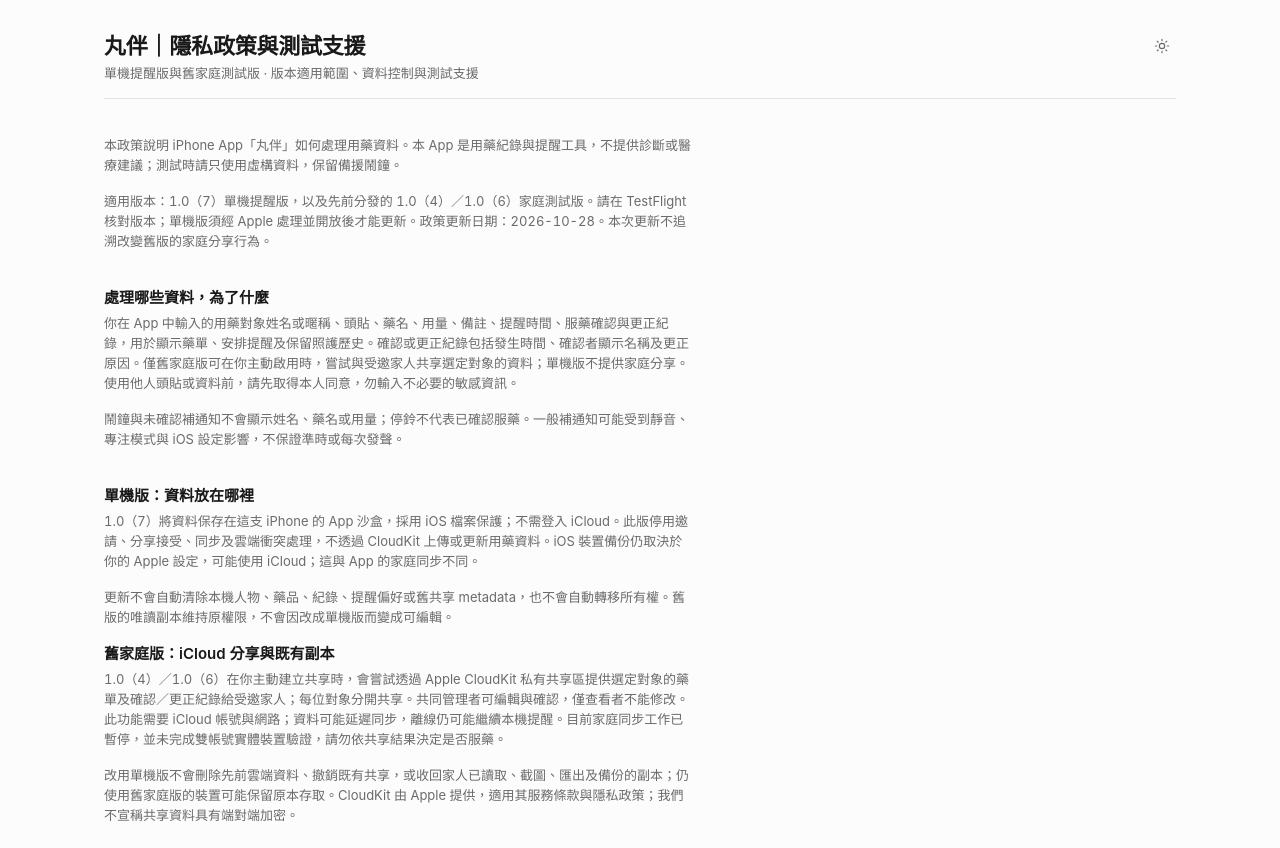
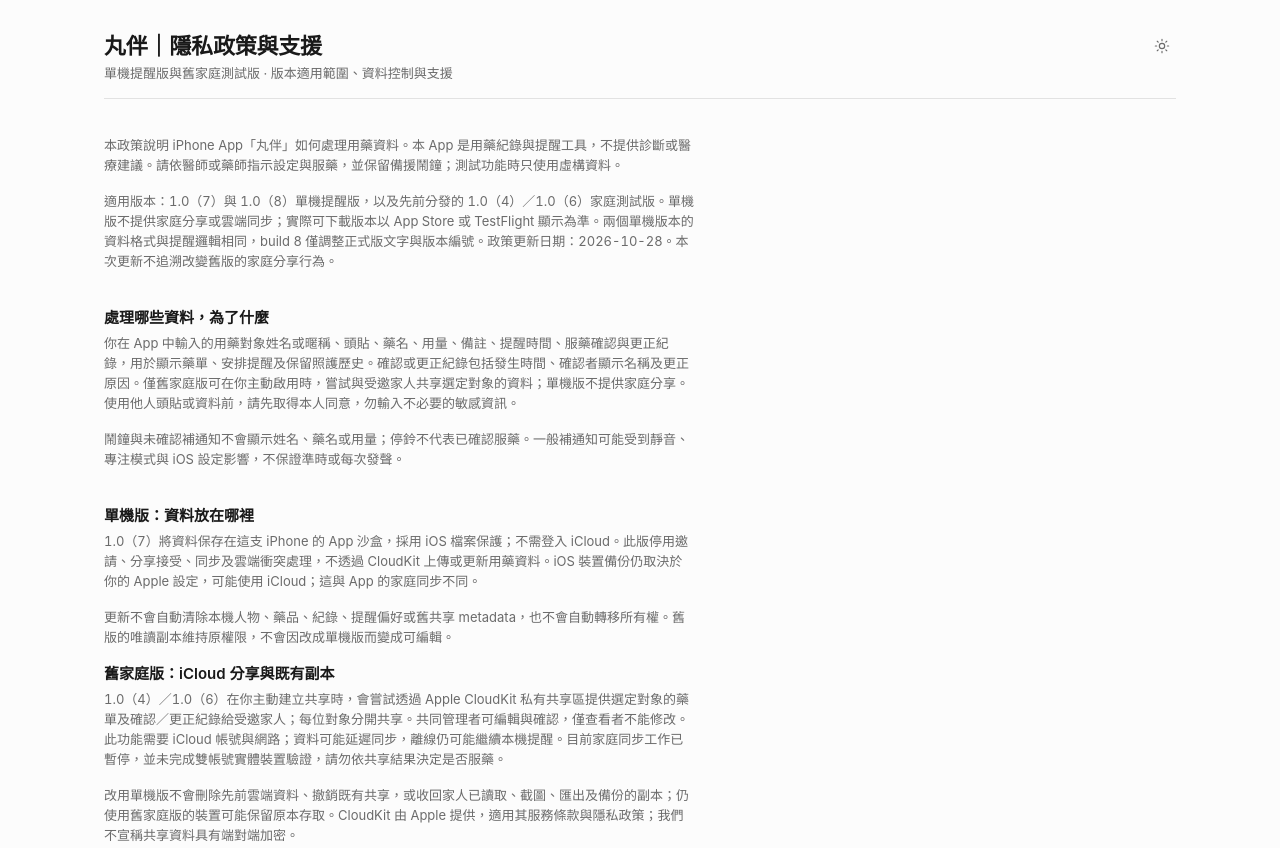
Before and after one commit to wenyen-hsu/wanban-privacy, a plain HTML site: page index.html in a window 1280 px wide. Shown: the top 848 px of the page. Drawn offline with Linux system fonts and the light colour scheme.

Commit message:
Clarify privacy policy scope for local-only build 8

```diff
--- a/index.html
+++ b/index.html
@@ -4,7 +4,7 @@
     <meta charset="utf-8" />
     <meta name="viewport" content="width=device-width, initial-scale=1" />
     <meta name="generator" content="Devin artifact kit" />
-    <title>丸伴｜隱私政策與測試支援</title>
+    <title>丸伴｜隱私政策與支援</title>
     <style>
 /* Devin artifact kit — self-contained styles for standalone HTML artifacts.
    Tokens are translated from the Devin product design system. Light is the
@@ -1184,8 +1184,8 @@ details.a-disclosure[open] > summary::before {
     <main class="a-shell">
       <header class="a-header">
         <div>
-          <h1 class="a-header__title">丸伴｜隱私政策與測試支援</h1>
-          <p class="a-header__subtitle">單機提醒版與舊家庭測試版 · 版本適用範圍、資料控制與測試支援</p>
+          <h1 class="a-header__title">丸伴｜隱私政策與支援</h1>
+          <p class="a-header__subtitle">單機提醒版與舊家庭測試版 · 版本適用範圍、資料控制與支援</p>
         </div>
         <button
           type="button"
@@ -1230,8 +1230,8 @@ details.a-disclosure[open] > summary::before {
       </section>
 
 <section class="a-section" aria-label="發布狀態">
-  <p class="a-prose">本政策說明 iPhone App「丸伴」如何處理用藥資料。本 App 是用藥紀錄與提醒工具，不提供診斷或醫療建議；測試時請只使用虛構資料，保留備援鬧鐘。</p>
-  <p class="a-prose">適用版本：1.0（7）單機提醒版，以及先前分發的 1.0（4）／1.0（6）家庭測試版。請在 TestFlight 核對版本；單機版須經 Apple 處理並開放後才能更新。政策更新日期：2026-10-28。本次更新不追溯改變舊版的家庭分享行為。</p>
+  <p class="a-prose">本政策說明 iPhone App「丸伴」如何處理用藥資料。本 App 是用藥紀錄與提醒工具，不提供診斷或醫療建議。請依醫師或藥師指示設定與服藥，並保留備援鬧鐘；測試功能時只使用虛構資料。</p>
+  <p class="a-prose">適用版本：1.0（7）與 1.0（8）單機提醒版，以及先前分發的 1.0（4）／1.0（6）家庭測試版。單機版不提供家庭分享或雲端同步；實際可下載版本以 App Store 或 TestFlight 顯示為準。兩個單機版本的資料格式與提醒邏輯相同，build 8 僅調整正式版文字與版本編號。政策更新日期：2026-10-28。本次更新不追溯改變舊版的家庭分享行為。</p>
 </section>
 <section class="a-section" aria-labelledby="collected">
   <h2 class="a-section__title" id="collected">處理哪些資料，為了什麼</h2>
@@ -1280,7 +1280,7 @@ details.a-disclosure[open] > summary::before {
 </section>
 
 
-      <footer class="a-footnote">丸伴 1.0 · build 7 為單機提醒版；舊家庭版行為依上述版本說明。免費測試，不提供醫療建議，請保留備援提醒。</footer>
+      <footer class="a-footnote">丸伴 1.0 · build 7／8 為單機提醒版；舊家庭版行為依上述版本說明。免費使用，不提供醫療建議，請保留備援提醒。</footer>
     </main>
     <script>
 /* Devin artifact kit — self-contained behavior for standalone HTML artifacts.
```
